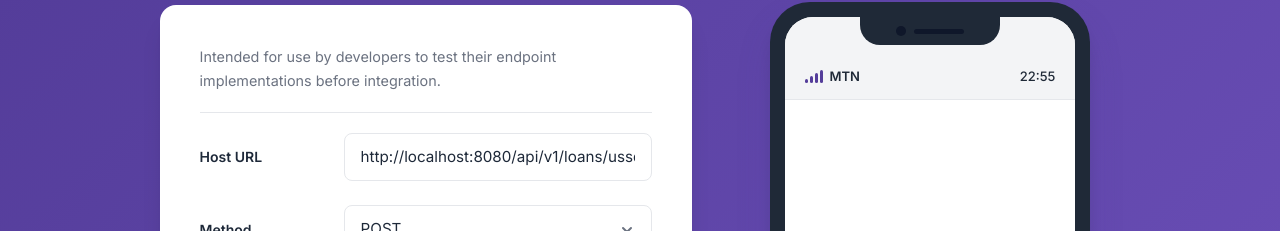
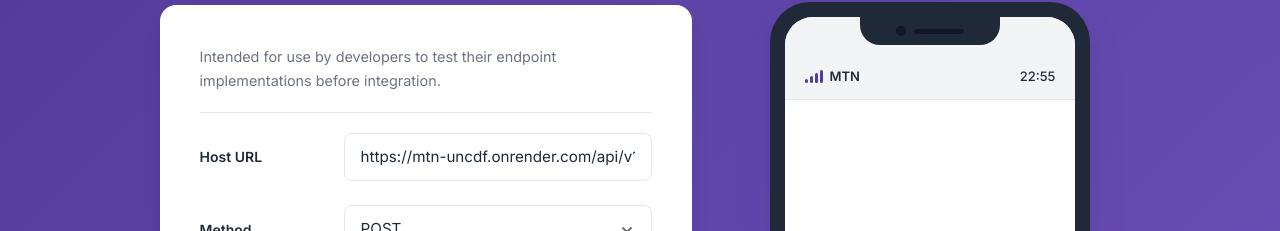
Before and after one commit to hayahyts/peswa-ussd-simulator, a Next.js app: page / in a window 1280 px wide. Shown: the part 57-288 px from the top of the page. Built offline with nearby package versions, Linux system fonts and the light colour scheme.

Commit message:
Refactor host URL handling to use a static value for API client initialization

```diff
--- a/app/page.tsx
+++ b/app/page.tsx
@@ -17,25 +17,8 @@ import {
 } from '@/lib/types';
 
 export default function Home() {
-  // Determine default host URL based on environment
-  const getDefaultHostUrl = () => {
-    if (typeof window === 'undefined') {
-      return 'https://mtn-uncdf.onrender.com/api/v1/loans/ussd';
-    }
-
-    const currentUrl = window.location.href;
-
-    // If running on the Netlify deployment
-    if (currentUrl.includes('6914cd8a7892a109c0ea11ca--ussdsimulator.netlify.app')) {
-      return 'https://mtn-uncdf.onrender.com/api/v1/loans/ussd';
-    }
-
-    // If running on localhost, keep the local host
-    return 'http://localhost:8080/api/v1/loans/ussd';
-  };
-
-  // Configuration state - use lazy initializer to set correct value immediately
-  const [hostUrl, setHostUrl] = useState(() => getDefaultHostUrl());
+  // Configuration state
+  const [hostUrl, setHostUrl] = useState('https://mtn-uncdf.onrender.com/api/v1/loans/ussd');
   const [method, setMethod] = useState('POST');
   const [network, setNetwork] = useState<NetworkOperator>('MTN');
   const [phoneNumber, setPhoneNumber] = useState('0546628393');
@@ -50,8 +33,8 @@ export default function Home() {
   // Logger state
   const [logs, setLogs] = useState<LogEntry[]>([]);
 
-  // API client - initialize with correct host URL
-  const [apiClient] = useState(() => new UssdApiClient(getDefaultHostUrl()));
+  // API client
+  const [apiClient] = useState(() => new UssdApiClient('https://mtn-uncdf.onrender.com/api/v1/loans/ussd'));
 
   // Update API client when host URL changes
   useEffect(() => {
```
